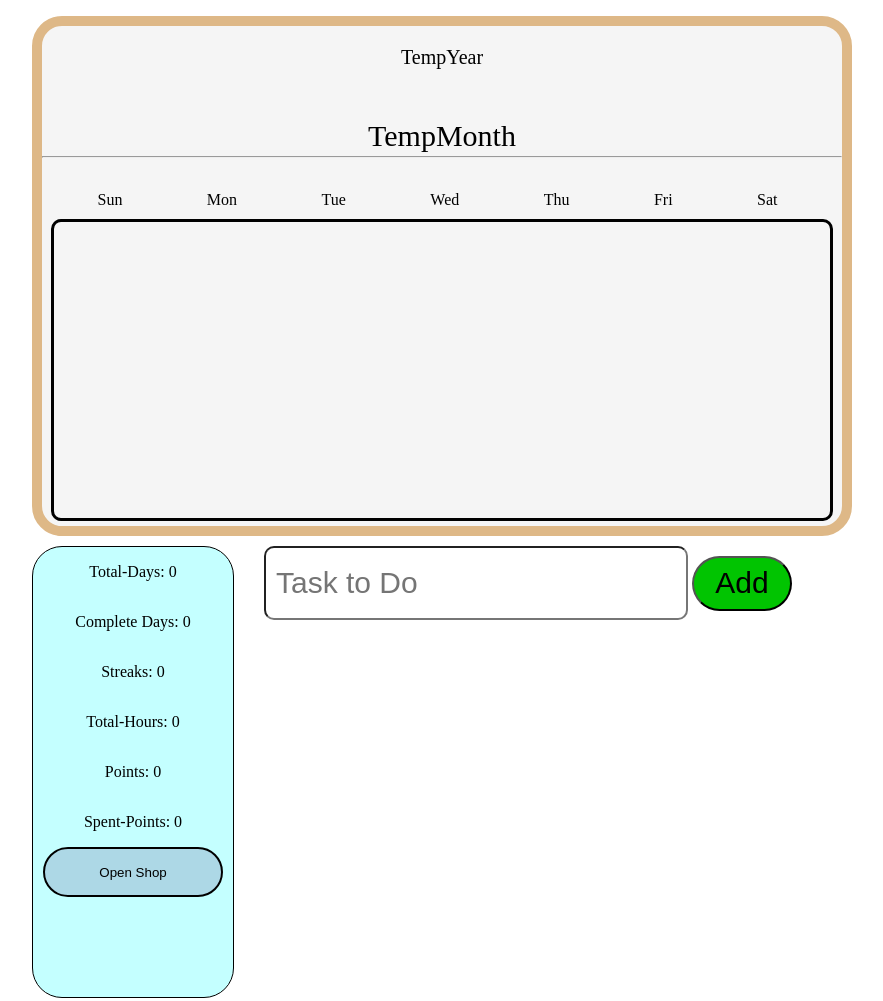
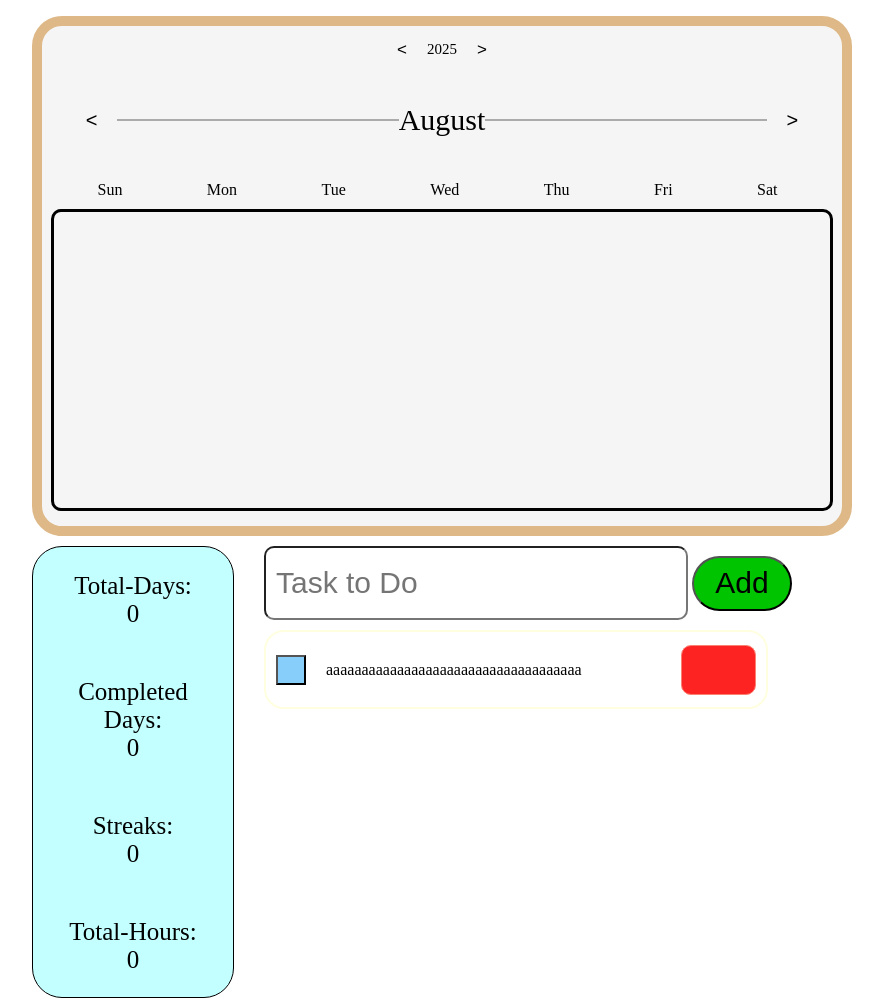
Before and after one commit to Neil-Lin-0404/PortFolio-Website, a plain HTML site: page HTML/Calendar.html in a window 1280 px wide. Shown: the part 302-1303 px from the top of the page, without its empty margins (198-1081 px from the left). Drawn offline with Linux system fonts and the light colour scheme.

Commit message:
I fucking fix this git commit

```diff
--- a/CSS/Calendar.css
+++ b/CSS/Calendar.css
@@ -16,24 +16,76 @@
 #Calendar hr {
   margin-top: 50px;
 }
-/* hr以上的calendar微調 */
+/* uppercalendar微調 */
 #UpperCalendar {
-  height: 80px;
+  height: 50px;
   display: flex;
   text-align: center;
+  justify-content: space-evenly;
   flex-direction: column;
+  margin-bottom: 80px;
+}
+#Display-Year {
+  display: flex;
+  align-items: center;
+  justify-content: center;
+  flex-direction: row;
 }
 #Year {
+  font-size: 15px;
+}
+#Display-Prev-Next
+{
+  display: flex;
+  align-items: center;
+  margin-left: 10px;
+  margin-right: 10px;
+  justify-content: space-between;
+  flex-direction: row;
+}
+#Prev-Month, #Next-Month  {
+  width: 50px;
+  background-color: transparent;
+  border: 0;
+  height: 30px;
   font-size: 20px;
+  cursor: pointer;
+}
+#Prev-Year, #Next-Year
+{
+width: 50px;
+  background-color: transparent;
+  border: 0;
+  height: 30px;
+  font-size: 17px;
+  cursor: pointer;
+}
+#Prev-Month:hover, #Next-Month:hover, #Prev-Year:hover, #Next-Year:hover {
+  background-color: lightgray;
+  border-radius: 10px;
 }
 #Month {
   font-size: 30px;
+}
+#Display-Month {
+  display: flex;
+  align-items: center;
+  justify-content: center;
+  flex-direction: row;
+}
+#Display-Month hr{
+  width: 35%;
+  border: 1px solid black;
+  opacity: 0.3;
+  margin: 0;
 }
 /* hr 以下的calendar微調 */
 #LowerCalendar {
   height: 370px;
   display: flex;
   align-items: center;
+  margin-bottom: 2px;
+  margin-top: auto;
   justify-content: center;
   flex-direction: column;
 }
@@ -95,22 +147,9 @@
   border-radius: 30px;
   margin-top: 10px;
 }
-
-#Open-Shop {
-  border: 2px solid black;
-  border-radius: 30px;
-  width: 180px;
-  height: 50px;
-  background-color: lightblue;
-}
-#Open-Shop:hover {
-  background-color: rgb(248, 97, 97);
-  color: black;
-  cursor: pointer;
-}
-#Open-Shop:active {
-  background-color: lightgreen;
-  transform: scale(1.01);
+#Statistics p {
+  margin: 25px;
+  font-size: 25px;
 }
 /* 任務的地方 */
 #AddTask {
@@ -147,19 +186,21 @@
   display: flex;
   align-items: center;
   text-align: center;
+  overflow: auto;
 }
 .completeBtn {
   width: 30px;
   height: 30px;
-  margin: auto;
+  margin-left: 10px;
   background-color: lightskyblue;
   cursor: pointer;
 }
 .TaskName {
   margin: auto;
+  margin-left: 20px;
 }
 .deleteBtn {
-  margin-left: 55%;
+  margin-left: auto;
   background-color: rgb(253, 35, 35);
   color: white;
   border: 1px solid salmon;
--- a/HTML/Calendar.html
+++ b/HTML/Calendar.html
@@ -29,13 +29,18 @@
         <section id="Calendar">
           <div id="UpperCalendar">
             <div id="Display-Year">
-              <p id="Year">TempYear</p>
+              <button id="Prev-Year" onclick="PrevYear()"><</button>
+              <p id="Year">2025</p>
+              <button id="Next-Year" onclick="NextYear()">></button>
             </div>
             <div id="Display-Month">
-              <p id="Month">TempMonth</p>
+              <button id="Prev-Month" onclick="PrevMonth()"><</button>
+              <hr id="hr-Left">
+              <p id="Month">August</p>
+              <hr id="hr-Right">
+              <button id="Next-Month" onclick="NextMonth()">></button>
             </div>
           </div>
-          <hr />
           <div id="LowerCalendar">
             <div id="ShowDays">
               <p>Sun</p>
@@ -52,20 +57,15 @@
         <section id="LowerPart">
           <div id="Statistics">
             <p id="Total-Days">
-              Total-Days: <span id="Total-Days-Show">0</span>
+              Total-Days: <br /><span id="Total-Days-Show">0</span>
             </p>
             <p id="Task-Complete-Days">
-              Complete Days: <span id="Task-Complete-Days-Show">0</span>
+              Completed Days: <br /><span id="Task-Complete-Days-Show">0</span>
             </p>
-            <p id="Streak">Streaks: <span id="Streak-Show">0</span></p>
+            <p id="Streak">Streaks: <br /><span id="Streak-Show">0</span></p>
             <p id="Total-Hours">
-              Total-Hours: <span id="Total-Hours-Show">0</span>
+              Total-Hours: <br /><span id="Total-Hours-Show">0</span>
             </p>
-            <p id="Points">Points: <span id="Points-Show">0</span></p>
-            <p id="Points-Spent">
-              Spent-Points: <span id="Points-Spent-Show">0</span>
-            </p>
-            <button id="Open-Shop" onclick="Open()">Open Shop</button>
           </div>
           <div id="TasksArea">
             <div id="upperTask">
@@ -73,15 +73,16 @@
               <button onclick="SubmitTask()" id="AddTaskBtn">Add</button>
             </div>
             <div id="lowerTask">
-
+              <div class="Tasks">
+                <button class="completeBtn"></button>
+                <p class="TaskName">aaaaaaaaaaaaaaaaaaaaaaaaaaaaaaaaaaaa</p>
+                <button class="deleteBtn"></button>
+              </div>
             </div>
           </div>
         </section>
       </article>
     </main>
-    <section id="Shop">
-
-    </section>
     <footer id="Bottom"></footer>
     <script src="../JS/PF.js"></script>
   </body>
--- a/JS/PF.js
+++ b/JS/PF.js
@@ -1,4 +1,35 @@
-function SubmitTask()
+var taskList = document.getElementById("lowerTask");
+document.getElementById("deleteBtn").addEventListener("click", deleteTask);
+function SubmitTask() {
+    var taskNameInput = document.getElementById("AddTask").value;
+    if(taskNameInput === "") {
+        alert("Please enter a task name.");
+        return;
+    }
+    var Singletask = document.createElement("div");
+    Singletask.className = "Tasks";
+
+    var completeButton = document.createElement("button");
+    completeButton.className = "completeBtn";
+    completeButton.textContent = "";
+
+
+    var deleteButton = document.createElement("button");
+    deleteButton.className = "deleteBtn";
+    deleteButton.textContent = "Delete";
+
+    var taskName = document.createElement("p");
+    taskName.className = "TaskName";
+    taskName.textContent = taskNameInput;
+
+    Singletask.append(completeButton);
+        Singletask.append(taskName);
+    Singletask.append(deleteButton);
+
+    taskList.append(Singletask);
+    document.getElementById("AddTask").value = "";
+}
+function deleteTask()
 {
 
 }
```
Also changed, not shown: 1 other file.
